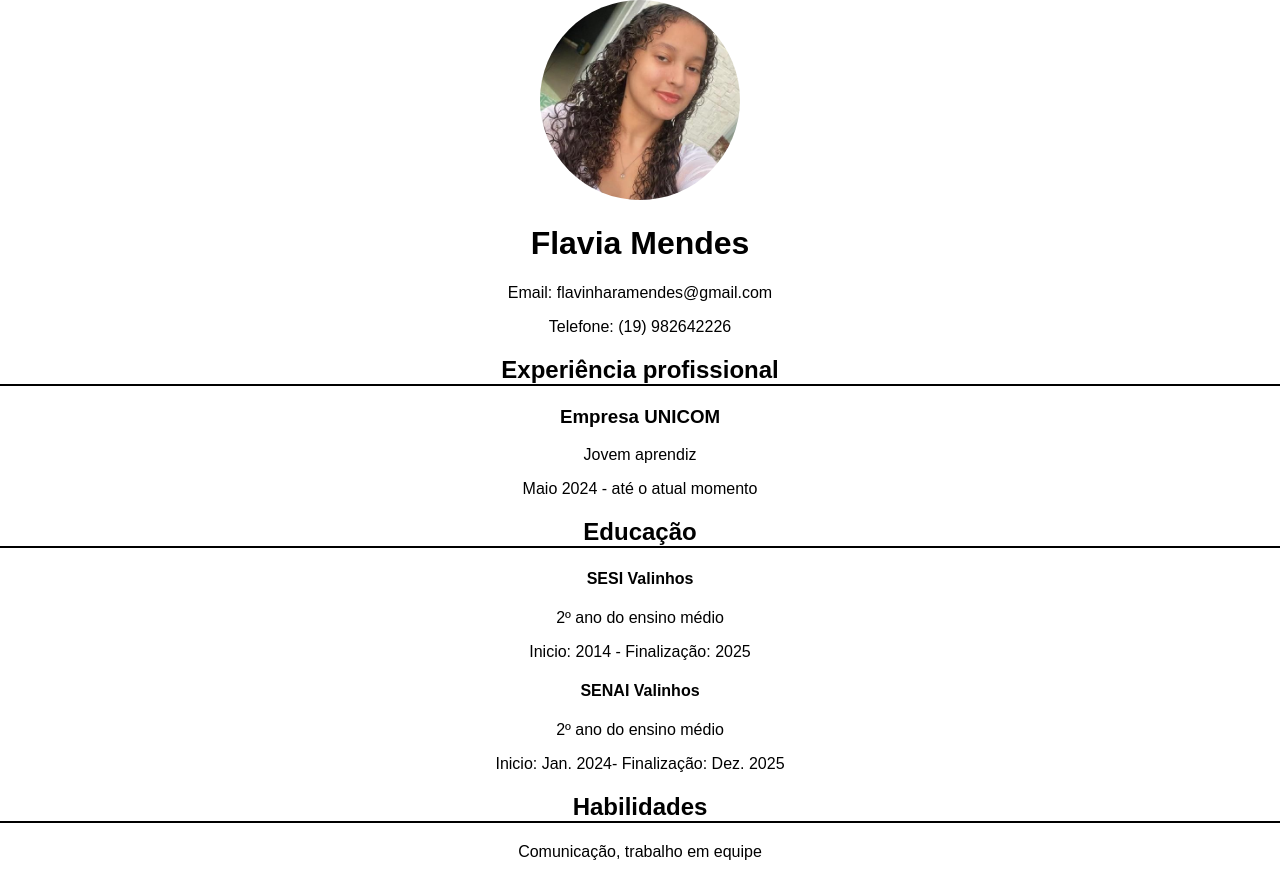
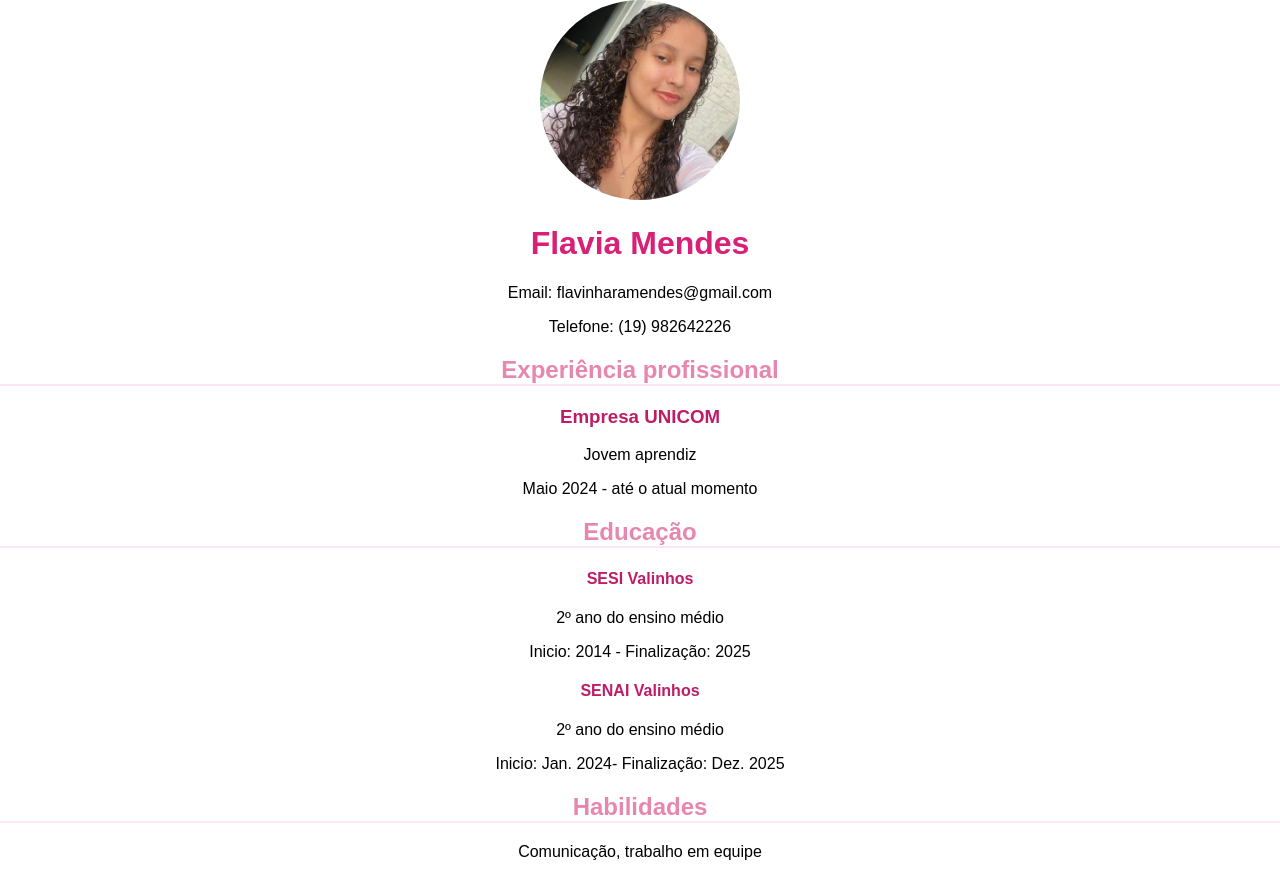
Before and after one commit to flaviamendes17/curriculo, a plain HTML site: page index.html in a window 1280 px wide. Drawn offline with Linux system fonts and the light colour scheme.

Commit message:
Alteração nas cores

```diff
--- a/index.html
+++ b/index.html
@@ -16,15 +16,21 @@
     p {
         text-align: center;
     }
+    h1 {
+        color: rgb(216, 32, 118);
+    }
     h2{
-        border-bottom: 2px solid black;
+        border-bottom: 2px solid rgba(255, 210, 241, 0.562);
         text-align: center;
+        color: rgb(231, 135, 175);
     }
     h3 {
         text-align: center;
+        color: rgb(189, 28, 103);
     }
     h4{
         text-align: center;
+        color: rgb(189, 28, 103);
     }
     .cabeçalho{
         text-align: center;
```
